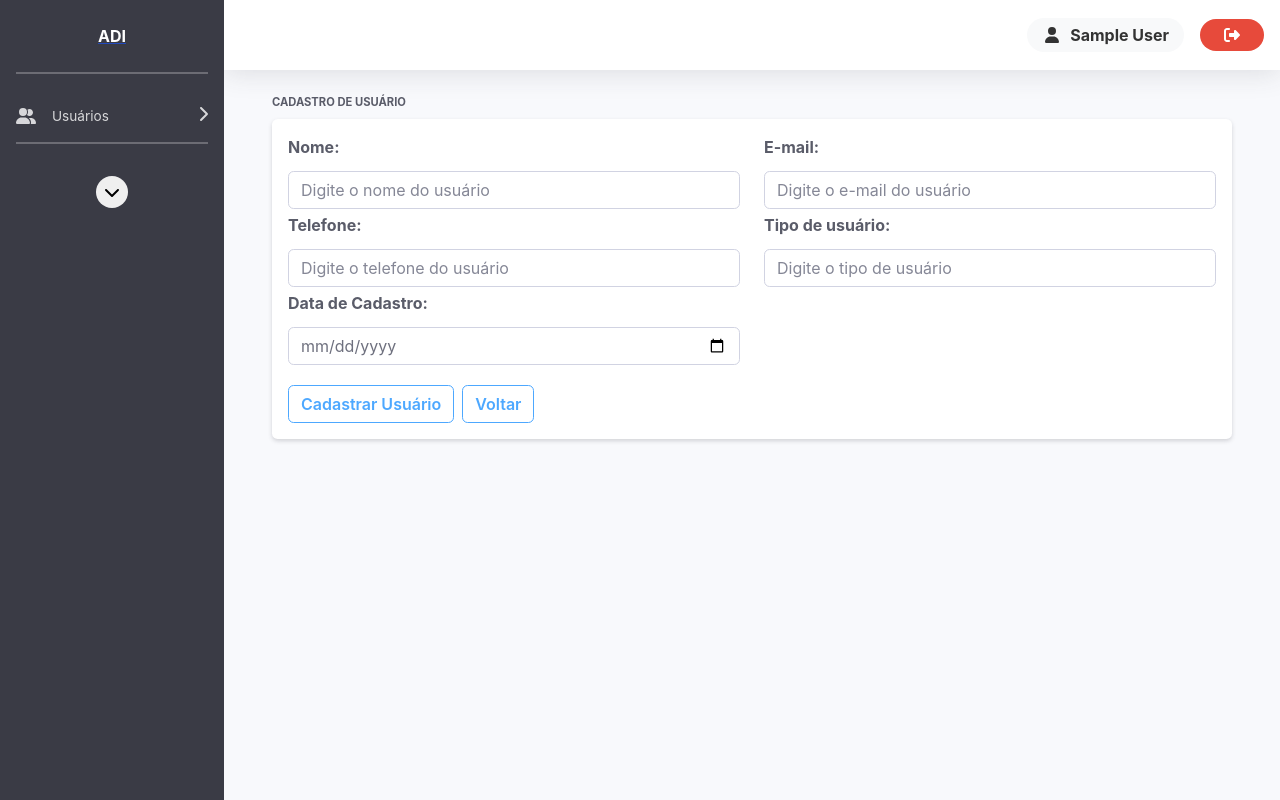
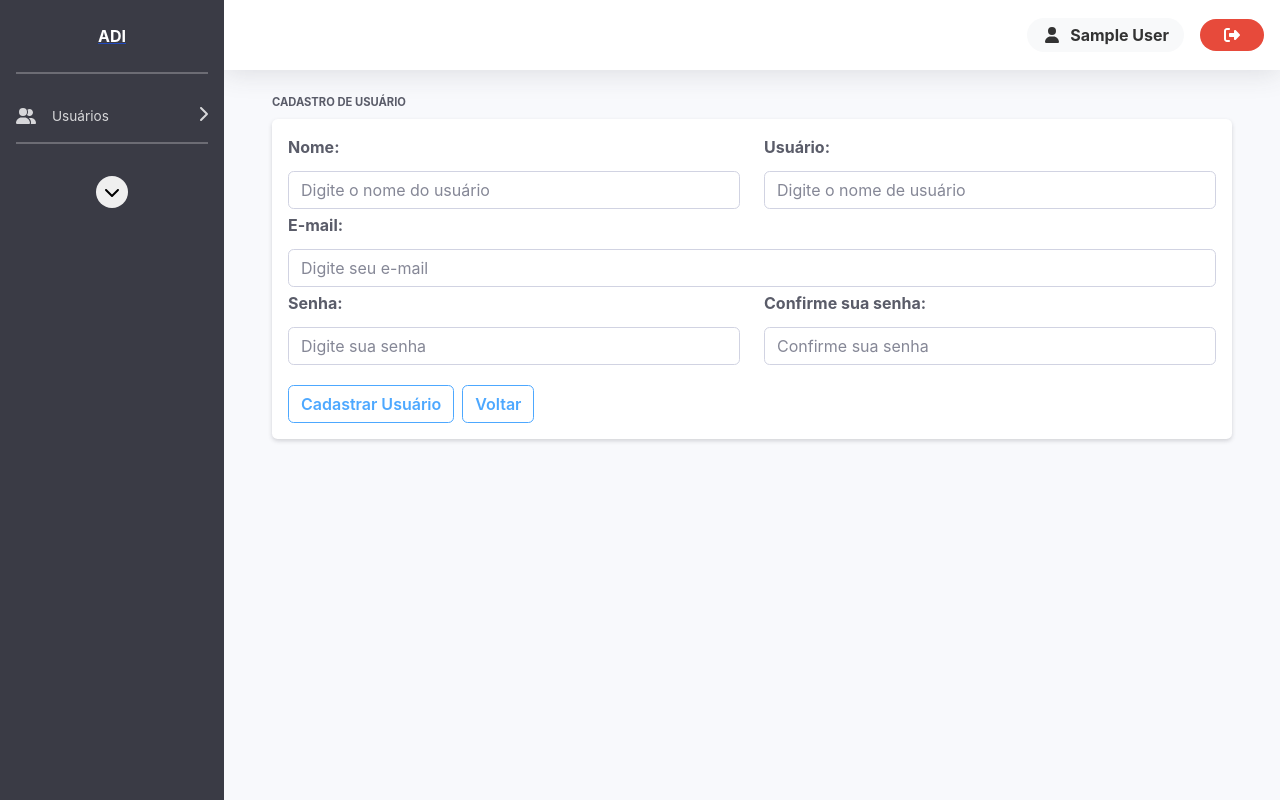
Before and after one commit to assistemasdev/controle-interno-web, a React (Create React App) app: page /usuarios/criar in a window 1280 px wide. Built offline with nearby package versions, Linux system fonts and the light colour scheme; sample sign-in values are in the browser's storage.

Commit message:
feat: adiciona consumo do end point de cadastro de usuário

```diff
--- a/src/components/Button.jsx
+++ b/src/components/Button.jsx
@@ -1,13 +1,13 @@
 import React from 'react';
 import { Link } from 'react-router-dom';
 
-const Button = ({ text, className, link }) => {
+const Button = ({ text, className, link, onClick }) => {
   return link ? (
     <Link to={link} className={className}>
       {text}
     </Link>
   ) : (
-    <button className={className}>{text}</button>
+    <button onClick={onClick} className={className}>{text}</button>
   );
 };
 
--- a/src/components/InputField.jsx
+++ b/src/components/InputField.jsx
@@ -1,17 +1,18 @@
 import React from 'react';
 
-const InputField = ({ label, id, value, onChange, placeholder, type = 'text' }) => {
+const InputField = ({ label, id, value, onChange, placeholder, type = 'text', error }) => {
   return (
     <div className="d-flex flex-column py-1 ">
       {label && <label htmlFor={id} className="form-label text-dark font-weight-bold">{label}</label>}
       <input
         type={type}
         id={id}
-        className="form-control"
+        className={`form-control ${error ? 'is-invalid' : ''}`}
         value={value}
         onChange={onChange}
         placeholder={placeholder}
       />
+      {error && <div className="invalid-feedback">{error}</div>}
     </div>
   );
 };
--- a/src/components/login/InputField.jsx
+++ b/src/components/login/InputField.jsx
@@ -10,7 +10,7 @@ const InputField = ({ type, id, placeholder, value, onChange, error }) => {
         placeholder={placeholder}
         onChange={onChange}
       />
-        {error && <div className="invalid-feedback">{error}</div>}
+      {error && <div className="invalid-feedback">{error}</div>}
     </div>
   );
 };
--- a/src/pages/users/CreateUserPage.jsx
+++ b/src/pages/users/CreateUserPage.jsx
@@ -4,22 +4,47 @@ import InputField from '../../components/InputField';
 import Button from '../../components/Button';
 import { useNavigate } from 'react-router-dom';
 import '../../assets/styles/custom-styles.css';
+import api from '../../services/api';
+import MyAlert from '../../components/MyAlert';
 
 const CreateUserPage = () => {
   const navigate = useNavigate();
   const [name, setName] = useState('');
+  const [username, setUsername] = useState('');
   const [email, setEmail] = useState('');
-  const [phone, setPhone] = useState('');
-  const [userType, setUserType] = useState('');
-  const [createdAt, setCreatedAt] = useState('');
+  const [password, setPassword] = useState('');
+  const [passwordConfirmation , setPasswordConfirmation] = useState('');
+  const [errorMessage, setErrorMessage] = useState('');
+  const [successMessage, setSuccessMessage] = useState('');
+  const [formErrors, setFormErrors] = useState({username: '', email:'',name: '', password:''});
 
-  const handleSubmit = (e) => {
+  const handleSubmit = async (e) => {
     e.preventDefault();
-    const newUser = { name, email, phone, userType, createdAt };
+    setFormErrors({username: '', email:'', name: '', password:''});
+    setSuccessMessage('');
+    setErrorMessage('');
+    try {
+      const response = await api.post('/users/', {name, username, email, password, password_confirmation: passwordConfirmation});
 
-    console.log('Novo usuário criado:', newUser);
-
-    navigate('/usuarios');
+      setSuccessMessage(response.data.message);
+      setName('');
+      setUsername('');
+      setEmail('');
+      setPassword('');
+      setPasswordConfirmation('');
+    } catch (error) {
+      if (error.response && error.response.data && error.response.data.errors) {
+        const { errors } = error.response.data;
+        setFormErrors({
+          username: errors?.username ? errors.username[0] : '',
+          password: errors?.password ? errors.password[0] : '',
+          email: errors?.email ? errors.email[0] : '',
+          name: errors?.name ? errors.name[0] : '',
+        });
+      } else {
+        setErrorMessage(error.response?.data?.error || 'Erro ao realizar o cadastro');
+      }
+    }
   };
 
   const handleBack = () => {
@@ -34,6 +59,9 @@ const CreateUserPage = () => {
         </div>
 
         <form className="p-3 mt-2 rounded shadow-sm mb-2" style={{ backgroundColor: '#FFFFFF' }} onSubmit={handleSubmit}>
+          {errorMessage && <MyAlert severity="error" message={errorMessage} onClose={() => setErrorMessage('')} />}
+          {successMessage && <MyAlert severity="success" message={successMessage} onClose={() => setSuccessMessage('')} />}
+
           <div className="d-flex row">
             <div className="d-flex flex-column col-6">
               <label htmlFor="name" className="form-label text-dark font-weight-bold">Nome:</label>
@@ -43,52 +71,57 @@ const CreateUserPage = () => {
                 value={name}
                 onChange={(e) => setName(e.target.value)}
                 placeholder="Digite o nome do usuário"
+                error={formErrors.name}
               />
             </div>
             <div className="d-flex flex-column col-6">
+              <label htmlFor="username" className="form-label text-dark font-weight-bold">Usuário:</label>
+              <InputField
+                type="text"
+                id="username"
+                value={username}
+                onChange={(e) => setUsername(e.target.value)}
+                placeholder="Digite o nome de usuário"
+                error={formErrors.username}
+              />
+            </div>
+          </div>
+
+          <div className="d-flex row">
+            <div className="d-flex flex-column col-12">
               <label htmlFor="email" className="form-label text-dark font-weight-bold">E-mail:</label>
               <InputField
                 type="email"
                 id="email"
                 value={email}
                 onChange={(e) => setEmail(e.target.value)}
-                placeholder="Digite o e-mail do usuário"
+                placeholder="Digite seu e-mail"
+                error={formErrors.email}
               />
             </div>
           </div>
 
           <div className="d-flex row">
             <div className="d-flex flex-column col-6">
-              <label htmlFor="phone" className="form-label text-dark font-weight-bold">Telefone:</label>
+              <label htmlFor="password" className="form-label text-dark font-weight-bold">Senha:</label>
               <InputField
-                type="text"
-                id="phone"
-                value={phone}
-                onChange={(e) => setPhone(e.target.value)}
-                placeholder="Digite o telefone do usuário"
+                type="password"
+                id="password"
+                value={password}
+                onChange={(e) => setPassword(e.target.value)}
+                placeholder="Digite sua senha"
+                error={formErrors.password}
               />
             </div>
             <div className="d-flex flex-column col-6">
-              <label htmlFor="userType" className="form-label text-dark font-weight-bold">Tipo de usuário:</label>
+              <label htmlFor="passwordConfirmation" className="form-label text-dark font-weight-bold">Confirme sua senha:</label>
               <InputField
-                type="text"
-                id="userType"
-                value={userType}
-                onChange={(e) => setUserType(e.target.value)}
-                placeholder="Digite o tipo de usuário"
-              />
-            </div>
-          </div>
-
-          <div className="d-flex row">
-            <div className="d-flex flex-column col-6">
-              <label htmlFor="createdAt" className="form-label text-dark font-weight-bold">Data de Cadastro:</label>
-              <InputField
-                type="date"
-                id="createdAt"
-                value={createdAt}
-                onChange={(e) => setCreatedAt(e.target.value)}
-              />
+                type="password"
+                id="passwordConfirmation"
+                value={passwordConfirmation}
+                onChange={(e) => setPasswordConfirmation(e.target.value)}
+                placeholder="Confirme sua senha"
+                />
             </div>
           </div>
 
```
